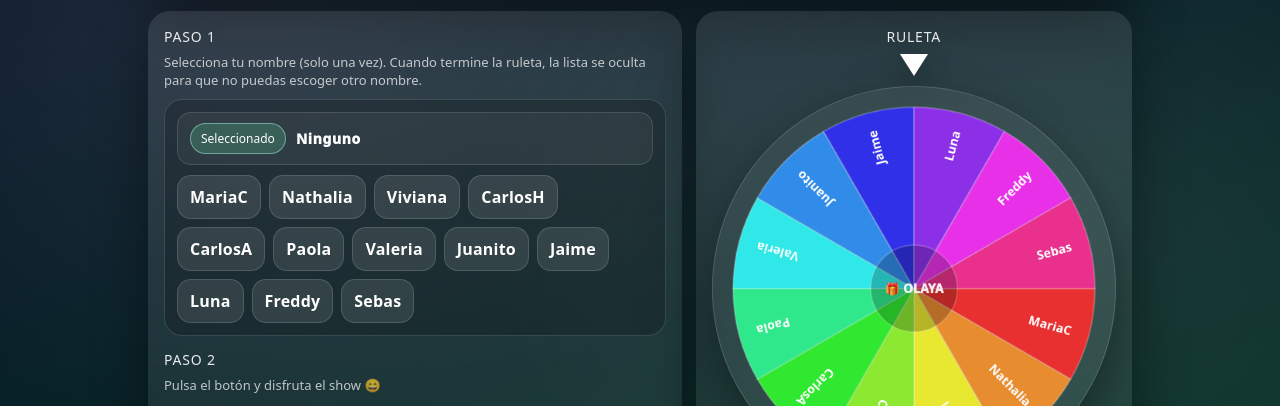
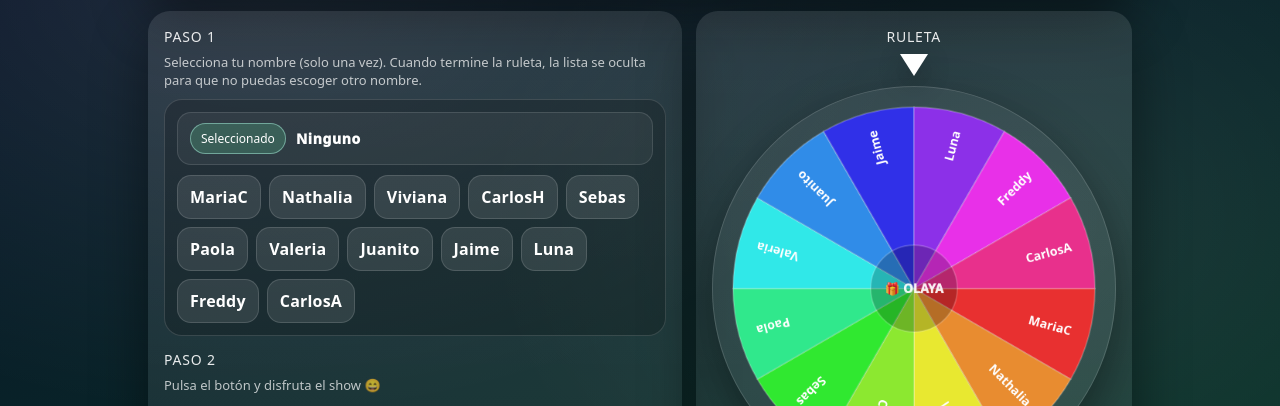
Before and after one commit to olayaca1/Navidad-Olaya2025, a plain HTML site: page index.html in a window 1280 px wide. Shown: the part 101-507 px from the top of the page. Drawn offline with Linux system fonts and the light colour scheme.

Commit message:
Update index.html

```diff
--- a/index.html
+++ b/index.html
@@ -3,7 +3,7 @@
 <head>
 <meta charset="utf-8"/>
 <meta name="viewport" content="width=device-width, initial-scale=1"/>
-<title>FAMILIA OLAYA – Regalo Secreto</title>
+<title>FAMILIA OLAYA – Regalo Secreto Navideño</title>
 
 <style>
 :root{
@@ -258,7 +258,7 @@ canvas{
 <script>
 /* ================== CONFIG ================== */
 const API_URL="https://script.google.com/macros/s/AKfycbwgrT9UEdOUGCTJhYR9jamo-TYJ7lDHuYPqR8ZrJS0-rzDZq9RSqwkPwv5PEKabLbu97g/exec";
-const FAMILY=["MariaC","Nathalia","Viviana","CarlosH","CarlosA","Paola","Valeria","Juanito","Jaime","Luna","Freddy","Sebas"];
+const FAMILY=["MariaC","Nathalia","Viviana","CarlosH","Sebas","Paola","Valeria","Juanito","Jaime","Luna","Freddy","CarlosA"];
 
 /* ================== UI ================== */
 const spinBtn=document.getElementById("spinBtn");
```
